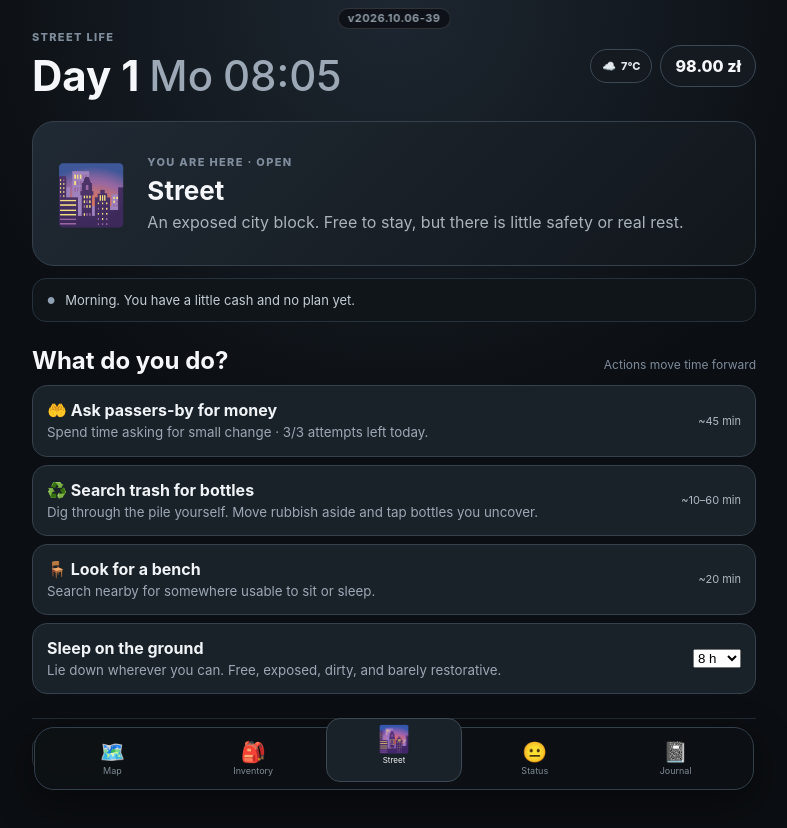
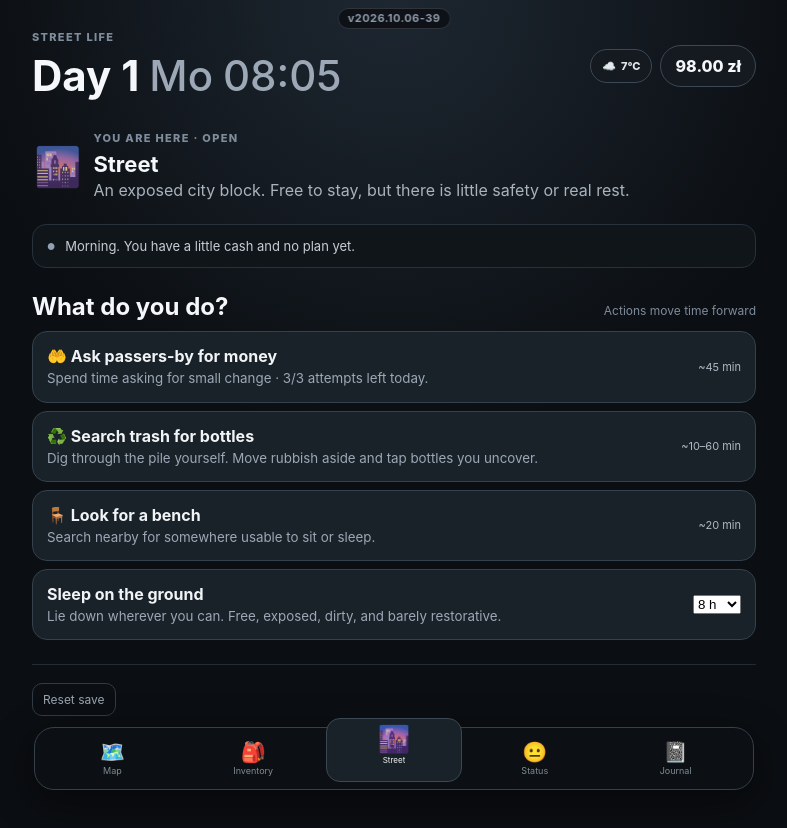
Before and after one commit to AlexanderKruk/street-life-game, a React (Vite) app: page / in a window 1280 px wide. Shown: the top 828 px of the page, without its empty margins (246-1033 px from the left). Built offline with nearby package versions, Linux system fonts and the light colour scheme.

Commit message:
Make current location look informational v39

```diff
--- a/src/styles.css
+++ b/src/styles.css
@@ -428,3 +428,8 @@ button.inventory-item { width:100%; }
 
 
 .build-badge { position:fixed; top:max(8px, env(safe-area-inset-top)); left:50%; transform:translateX(-50%); z-index:1000; padding:4px 9px; border:1px solid rgba(255,255,255,.14); border-radius:999px; background:rgba(11,14,18,.78); color:#8f9aa6; font-size:11px; font-weight:700; letter-spacing:.04em; line-height:1; backdrop-filter:blur(10px); -webkit-backdrop-filter:blur(10px); pointer-events:none; }
+
+/* Current location is informational, not an action card. */
+.location-summary { min-height:auto; padding:10px 2px 12px; border:0; border-radius:0; background:transparent; gap:12px; }
+.location-summary .location-icon { font-size:38px; }
+.location-summary h2 { font-size:22px; margin-bottom:3px; }
```
